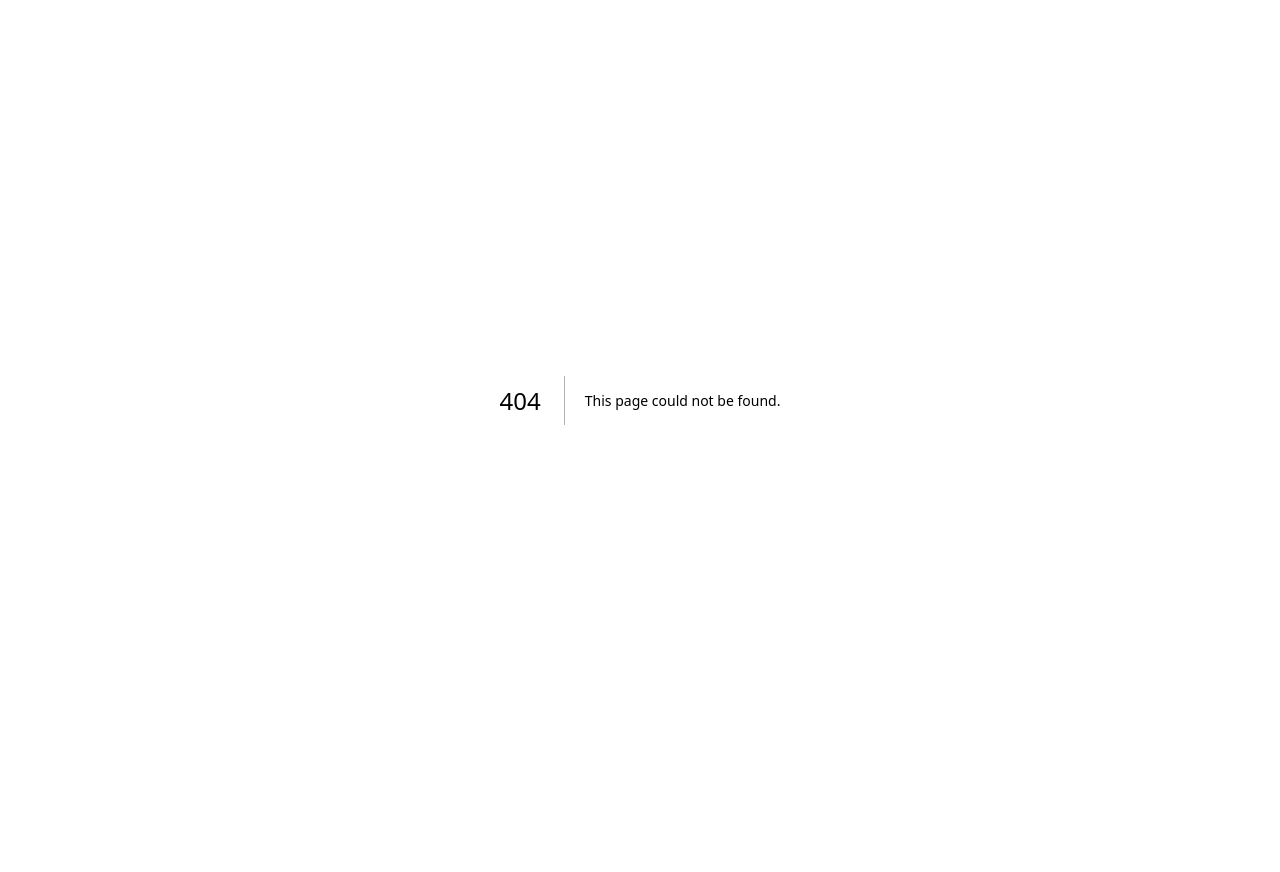
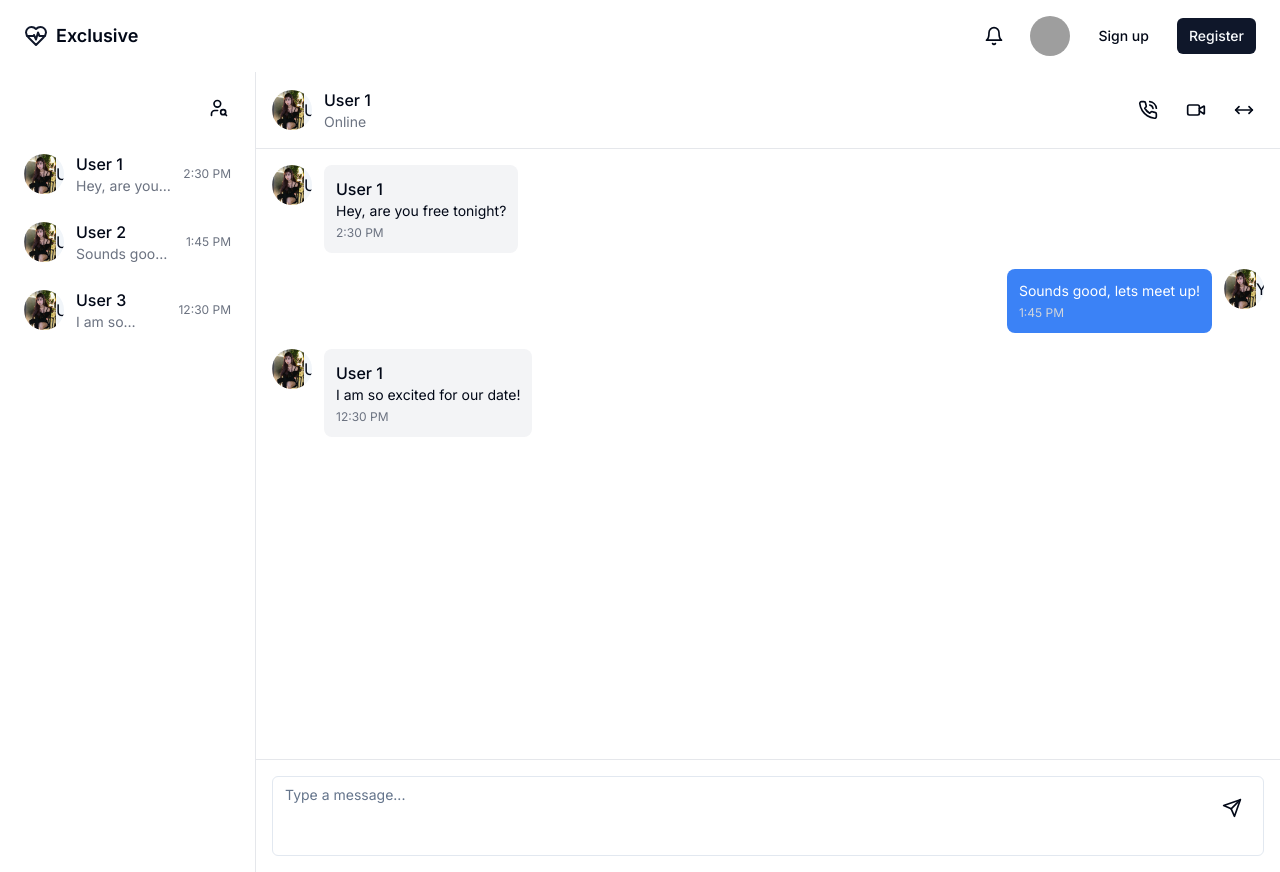
Before and after one commit to jon-jc/dating-app-kr, a Next.js app: page /chat in a window 1280 px wide. Before the commit this address had no page. Before the commit the page ends 800 px from the top, so only its background shows below. Built offline with nearby package versions, Linux system fonts and the light colour scheme; grey boxes are pictures that could not be loaded.

Commit message:
Implement Chat Component

```diff
--- /dev/null
+++ b/app/chat/page.tsx
@@ -0,0 +1,14 @@
+import Chat from "@/components/chat";
+import Header from "@/components/header";
+import React from "react";
+
+const page = () => {
+  return (
+    <div>
+      <Header />
+      <Chat />
+    </div>
+  );
+};
+
+export default page;
--- /dev/null
+++ b/components/chat.tsx
@@ -0,0 +1,223 @@
+import { Button } from "@/components/ui/button";
+import Link from "next/link";
+import { Avatar, AvatarImage, AvatarFallback } from "@/components/ui/avatar";
+import { Textarea } from "@/components/ui/textarea";
+import Image from "next/image";
+import { PhoneCallIcon, UserSearchIcon } from "lucide-react";
+
+export default function Chat() {
+  return (
+    <div className="flex h-screen w-full">
+      <div className="flex flex-col border-r border-gray-200 dark:border-gray-800 bg-white dark:bg-gray-950 w-64 p-4">
+        <div className="flex items-center justify-end mb-4">
+          <Button variant="ghost" size="icon">
+            <UserSearchIcon className="h-5 w-5" />
+          </Button>
+        </div>
+        <div className="flex-1 overflow-auto">
+          <div className="space-y-2">
+            <Link
+              href="#"
+              className="flex items-center gap-3 p-2 rounded-md hover:bg-gray-100 dark:hover:bg-gray-800"
+              prefetch={false}
+            >
+              <Avatar>
+                <Image src="/model.png" alt="User 1" width={32} height={32} />
+                <AvatarFallback>U1</AvatarFallback>
+              </Avatar>
+              <div className="flex-1">
+                <div className="font-medium">User 1</div>
+                <div className="text-sm text-gray-500 dark:text-gray-400 line-clamp-1">
+                  Hey, are you free tonight?
+                </div>
+              </div>
+              <div className="text-xs text-gray-500 dark:text-gray-400">
+                2:30 PM
+              </div>
+            </Link>
+            <Link
+              href="#"
+              className="flex items-center gap-3 p-2 rounded-md hover:bg-gray-100 dark:hover:bg-gray-800"
+              prefetch={false}
+            >
+              <Avatar>
+                <Image src="/model.png" alt="User 2" width={32} height={32} />
+                <AvatarFallback>U2</AvatarFallback>
+              </Avatar>
+              <div className="flex-1">
+                <div className="font-medium">User 2</div>
+                <div className="text-sm text-gray-500 dark:text-gray-400 line-clamp-1">
+                  Sounds good, lets meet up!
+                </div>
+              </div>
+              <div className="text-xs text-gray-500 dark:text-gray-400">
+                1:45 PM
+              </div>
+            </Link>
+            <Link
+              href="#"
+              className="flex items-center gap-3 p-2 rounded-md hover:bg-gray-100 dark:hover:bg-gray-800"
+              prefetch={false}
+            >
+              <Avatar>
+                <Image src="/model.png" alt="User 3" width={32} height={32} />
+                <AvatarFallback>U3</AvatarFallback>
+              </Avatar>
+              <div className="flex-1">
+                <div className="font-medium">User 3</div>
+                <div className="text-sm text-gray-500 dark:text-gray-400 line-clamp-1">
+                  I am so excited for our date!
+                </div>
+              </div>
+              <div className="text-xs text-gray-500 dark:text-gray-400">
+                12:30 PM
+              </div>
+            </Link>
+          </div>
+        </div>
+      </div>
+      <div className="flex-1 flex flex-col">
+        <div className="flex items-center justify-between border-b border-gray-200 dark:border-gray-800 bg-white dark:bg-gray-950 p-4">
+          <div className="flex items-center gap-3">
+            <Avatar>
+              <Image src="/model.png" alt="User 1" width={32} height={32} />
+              <AvatarFallback>U1</AvatarFallback>
+            </Avatar>
+            <div>
+              <div className="font-medium">User 1</div>
+              <div className="text-sm text-gray-500 dark:text-gray-400">
+                Online
+              </div>
+            </div>
+          </div>
+          <div className="flex items-center gap-2">
+            <Button variant="ghost" size="icon">
+              <PhoneCallIcon className="h-5 w-5" />
+            </Button>
+            <Button variant="ghost" size="icon">
+              <VideoIcon className="h-5 w-5" />
+            </Button>
+            <Button variant="ghost" size="icon">
+              <MoveHorizontalIcon className="h-5 w-5" />
+            </Button>
+          </div>
+        </div>
+        <div className="flex-1 overflow-auto p-4 space-y-4">
+          <div className="flex items-start gap-3">
+            <Avatar>
+              <Image src="/model.png" alt="User 1" width={32} height={32} />
+              <AvatarFallback>U1</AvatarFallback>
+            </Avatar>
+            <div className="bg-gray-100 dark:bg-gray-800 rounded-lg p-3 max-w-[70%]">
+              <div className="font-medium">User 1</div>
+              <div className="text-sm">Hey, are you free tonight?</div>
+              <div className="text-xs text-gray-500 dark:text-gray-400 mt-1">
+                2:30 PM
+              </div>
+            </div>
+          </div>
+          <div className="flex items-start gap-3 justify-end">
+            <div className="bg-blue-500 text-white rounded-lg p-3 max-w-[70%]">
+              <div className="text-sm">Sounds good, lets meet up!</div>
+              <div className="text-xs text-gray-300 mt-1">1:45 PM</div>
+            </div>
+            <Avatar>
+              <Image src="/model.png" alt="You" width={32} height={32} />
+              <AvatarFallback>YO</AvatarFallback>
+            </Avatar>
+          </div>
+          <div className="flex items-start gap-3">
+            <Avatar>
+              <Image src="/model.png" alt="User 1" width={32} height={32} />
+              <AvatarFallback>U1</AvatarFallback>
+            </Avatar>
+            <div className="bg-gray-100 dark:bg-gray-800 rounded-lg p-3 max-w-[70%]">
+              <div className="font-medium">User 1</div>
+              <div className="text-sm">I am so excited for our date!</div>
+              <div className="text-xs text-gray-500 dark:text-gray-400 mt-1">
+                12:30 PM
+              </div>
+            </div>
+          </div>
+        </div>
+        <div className="border-t border-gray-200 dark:border-gray-800 bg-white dark:bg-gray-950 p-4">
+          <div className="relative">
+            <Textarea
+              placeholder="Type a message..."
+              className="pr-16 resize-none"
+            />
+            <Button
+              type="submit"
+              variant="ghost"
+              size="icon"
+              className="absolute top-3 right-3"
+            >
+              <SendIcon className="h-5 w-5" />
+            </Button>
+          </div>
+        </div>
+      </div>
+    </div>
+  );
+}
+
+function MoveHorizontalIcon(props: React.SVGProps<SVGSVGElement>) {
+  return (
+    <svg
+      {...props}
+      xmlns="http://www.w3.org/2000/svg"
+      width="24"
+      height="24"
+      viewBox="0 0 24 24"
+      fill="none"
+      stroke="currentColor"
+      strokeWidth="2"
+      strokeLinecap="round"
+      strokeLinejoin="round"
+    >
+      <polyline points="18 8 22 12 18 16" />
+      <polyline points="6 8 2 12 6 16" />
+      <line x1="2" x2="22" y1="12" y2="12" />
+    </svg>
+  );
+}
+
+function SendIcon(props: React.SVGProps<SVGSVGElement>) {
+  return (
+    <svg
+      {...props}
+      xmlns="http://www.w3.org/2000/svg"
+      width="24"
+      height="24"
+      viewBox="0 0 24 24"
+      fill="none"
+      stroke="currentColor"
+      strokeWidth="2"
+      strokeLinecap="round"
+      strokeLinejoin="round"
+    >
+      <path d="m22 2-7 20-4-9-9-4Z" />
+      <path d="M22 2 11 13" />
+    </svg>
+  );
+}
+
+function VideoIcon(props: React.SVGProps<SVGSVGElement>) {
+  return (
+    <svg
+      {...props}
+      xmlns="http://www.w3.org/2000/svg"
+      width="24"
+      height="24"
+      viewBox="0 0 24 24"
+      fill="none"
+      stroke="currentColor"
+      strokeWidth="2"
+      strokeLinecap="round"
+      strokeLinejoin="round"
+    >
+      <path d="m16 13 5.223 3.482a.5.5 0 0 0 .777-.416V7.87a.5.5 0 0 0-.752-.432L16 10.5" />
+      <rect x="2" y="6" width="14" height="12" rx="2" />
+    </svg>
+  );
+}
```
